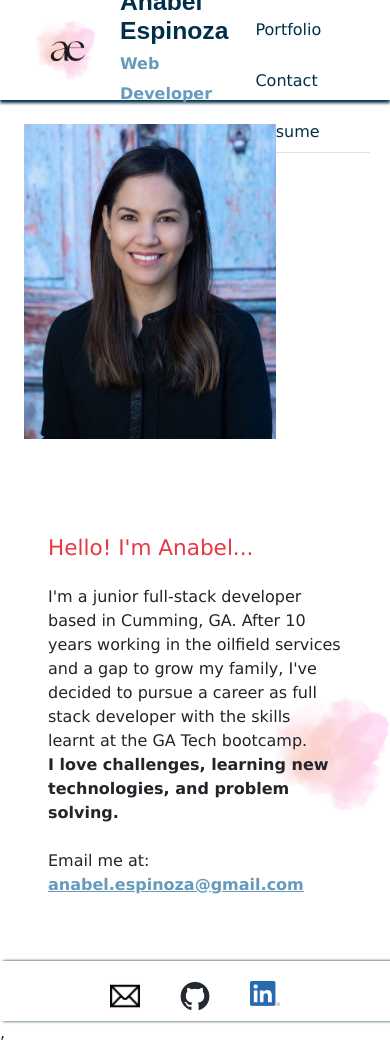
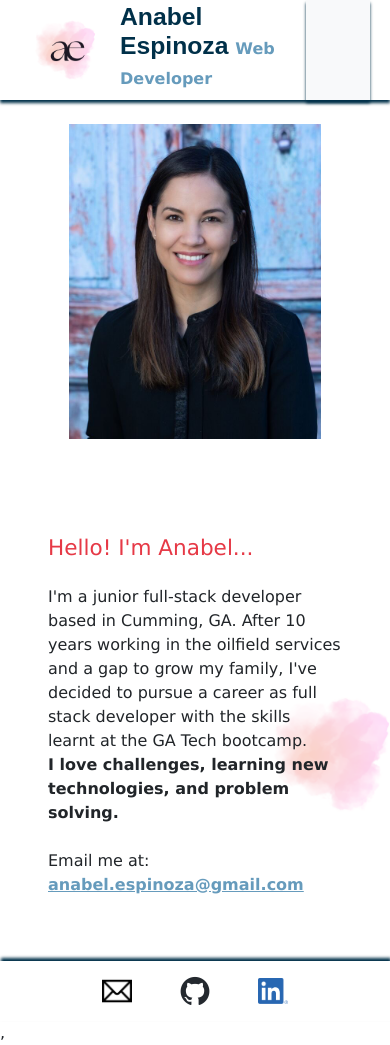
Before and after one commit to Anabel-Espinoza/My-Portfolio, a React (Create React App) app: page / in a window 390 px wide. Built offline with nearby package versions, Linux system fonts and the light colour scheme; a web font is replaced by a local one.

Commit message:
Fixed footer. Added hamburguer file. Need to add functionality

```diff
--- a/package.json
+++ b/package.json
@@ -12,6 +12,7 @@
     "react": "17.0.2",
     "react-bootstrap": "^2.7.4",
     "react-dom": "17.0.2",
+    "react-responsive": "^9.0.2",
     "react-scripts": "5.0.1",
     "web-vitals": "^2.1.4"
   },
--- a/src/App.js
+++ b/src/App.js
@@ -5,7 +5,7 @@ import Footer from './components/Footer'
 
 function App() {
   return (
-    <div className="d-flex flex-column">
+    <div className="d-flex flex-column h-100vh">
       <Header />
       <Footer className="my-auto"/>
     </div>
--- a/src/components/AboutMe.js
+++ b/src/components/AboutMe.js
@@ -3,8 +3,8 @@ import React from 'react';
 const AboutMe = () => {
     return (
     <div className= 'about d-flex flex-wrap'>
-        <img src='images\IMG_8838.jpg' alt='my-picture' className='about--picture p-4 rounded-3 col-lg-5 col-md-10 offset-md-2 offset-sm-0'/>
-        <div className='m-5 col-lg-5 col-md-10'>
+        <img src='images\IMG_8838.jpg' alt='my-picture' className='about--picture p-4 rounded-3 col-lg-5 col-md-6 mx-auto'/>
+        <div className='about--text m-5 col-lg-6 col-md-6'>
             <h4 className='my-4 warm-color'>Hello! I'm Anabel...</h4>
             <p className='my-4'>
                 I'm a junior full-stack developer based in Cumming, GA. After 10 years working in the oilfield
--- a/src/components/Footer.js
+++ b/src/components/Footer.js
@@ -3,9 +3,9 @@ import React from 'react';
 const Footer = () => {
     return (
         <footer className='footer p-6 d-flex justify-content-center w-100'>
-            <a className="footer--link" href="mailto: anabel.espinoza@gmail.com"> <img src="./images/emailpng.png" alt="mail logo" width='30px'/></a>
-            <a className="footer--link" href="https://github.com/Anabel-Espinoza" target="_blank"><img src="./images/github-mark.png" alt="github logo" width='30px'/></a>
-            <a className= "footer--link" href="https://www.linkedin.com/in/anabel-espinoza-95b4b5264/" target="_blank"><img src="./images/LI-In-Bug.png" alt="linkedin logo" width='30px'/></a>
+            <a className="footer--link mx-4 my-auto" href="mailto: anabel.espinoza@gmail.com"> <img src="./images/emailpng.png" alt="mail logo" width='30px'/></a>
+            <a className="footer--link mx-4 my-auto" href="https://github.com/Anabel-Espinoza" target="_blank"><img src="./images/github-mark.png" alt="github logo" width='30px'/></a>
+            <a className= "footer--link mx-4 my-auto" href="https://www.linkedin.com/in/anabel-espinoza-95b4b5264/" target="_blank"><img src="./images/LI-In-Bug.png" alt="linkedin logo" width='30px'/></a>
         </footer>
     )
 }
--- /dev/null
+++ b/src/components/Hamburger.js
@@ -0,0 +1,28 @@
+import React from "react";
+
+const Hamburger = (handlePageChange) => {
+    return (
+    <div className="hamburger-menu">
+        <nav className="bg-light">
+        <div className="container-fluid">
+            <button className="navbar-toggler ms-auto" type="button" data-mdb-toggle="collapse"
+            data-mdb-target="#navbarToggleExternalContent3" aria-controls="navbarToggleExternalContent3"
+            aria-expanded="false" aria-label="Toggle navigation">
+            <i className="fas fa-bars"></i>
+            </button>
+        </div>
+        </nav>
+        <div className="collapse" id="navbarToggleExternalContent3">
+        <div className="bg-light shadow-3 p-4">
+            <button className="btn btn-link btn-block border-bottom m-0" href="#AboutMe" onClick={() => handlePageChange('AboutMe')}>About Me</button>
+            <button className="btn btn-link btn-block border-bottom m-0" href="#Portfolio" onClick={() => handlePageChange('Portfolio')}>Portfolio</button>
+            <button className="btn btn-link btn-block border-bottom m-0" href="#Contact" onClick={() => handlePageChange('Contact')}>Contact</button>
+            <button className="btn btn-link btn-block m-0" href="#Resume" onClick={() => handlePageChange('Resume')}>Resume</button>
+        </div>
+        </div>
+    </div>
+    )
+}
+
+// Hamburger Menu code: https://mdbootstrap.com/docs/standard/extended/hamburger-menu/
+export default Hamburger
--- a/src/components/Header.js
+++ b/src/components/Header.js
@@ -4,9 +4,12 @@ import AboutMe from './AboutMe'
 import Contact from './Contact'
 import Portfolio from './Portfolio'
 import Resume from './Resume'
+import Hamburger from './Hamburger'
+import { useMediaQuery } from 'react-responsive'
 
 const Header = () => {
     const [currentPage, setCurrentPage] = useState('AboutMe');
+    const isBigScreen = useMediaQuery({ query: '(min-width: 993px)' })
 
     const renderPage = () => {
       if (currentPage === 'AboutMe') {
@@ -30,7 +33,10 @@ const Header = () => {
         <nav className='d-flex flex-row'>
             <img src='images\ae-logo.png' alt='logo'/>
             <h2 className='nav--title'>Anabel Espinoza <small className='light-blue'>Web Developer</small></h2>
-            <Navigation currentPage={currentPage} handlePageChange={handlePageChange} />
+            { isBigScreen
+              ? <Navigation currentPage={currentPage} handlePageChange={handlePageChange} />
+              : <Hamburger handlePageChange={handlePageChange}/>
+            }
         </nav>
             {renderPage()}
     </>
--- a/src/components/Project.js
+++ b/src/components/Project.js
@@ -15,8 +15,8 @@ const Project = (props) => {
                             <h5 className='warm-color'>{project.name}</h5>
                         </div>
                         <p><small>{project.description}</small></p>
-                        <a href={project.repo} className='link-dark' target="_blank">Link to Repository  <span class="light-blue material-symbols-outlined">link</span></a><br/>
-                        <a href={project.deployed} className='link-dark' target="_blank">Deployed app link <span class="light-blue material-symbols-outlined">arrow_right</span></a>
+                        <small><a href={project.repo} className='light-blue' target="_blank">GitHub</a></small><br/>
+                        <small><a href={project.deployed} className='light-blue' target="_blank">Deployed link</a></small>
                     </div>
                 </div>
             </div>
--- a/src/styles/App.css
+++ b/src/styles/App.css
@@ -26,16 +26,29 @@ li {
   list-style: none;
 }
 
+a {
+  text-decoration: none;
+  color: var(--navy)
+}
+
+a:hover {
+  color: var(--navy)
+}
+
+.warm-color {
+  color: var(--warm)
+}
+
+/* Footer */
+
 .footer {
   height: 60px;
-  box-shadow: 3px 0 3px var(--navy);
+  box-shadow: 1px -3px 3px 0px var(--navy);
   margin-top: auto;
+  background-color: white;
 }
 
-.footer--link {
-  margin: 20px;
-}
-
+/* NavBar */
 nav {
   height: 100px;
   width: 100%;
@@ -70,23 +83,12 @@ a.nav-link:hover {
   font-size: 16px;
 }
 
-a {
-  text-decoration: none;
-  color: var(--navy)
-}
-
-a:hover {
-  color: var(--navy)
-}
-
 .nav---list > a:hover {
   color: var(--warm);
   font-weight: bold
 }
 
-.warm-color {
-  color: var(--warm)
-}
+/* About Me */
 
 .about {
   align-items: center;
@@ -99,6 +101,8 @@ a:hover {
   margin-right: 0;
   padding-right: 0;
 }
+
+/* Projects */
 
 .card {
   width: 25rem
@@ -126,6 +130,8 @@ a:hover {
   color: var(--light-blue);
 }
 
+/* Contact  */
+
 input textarea {
   display: block;
   width: 100%;
```
Also changed, not shown: 2 other files (tests, documents, lock files or other folders).
